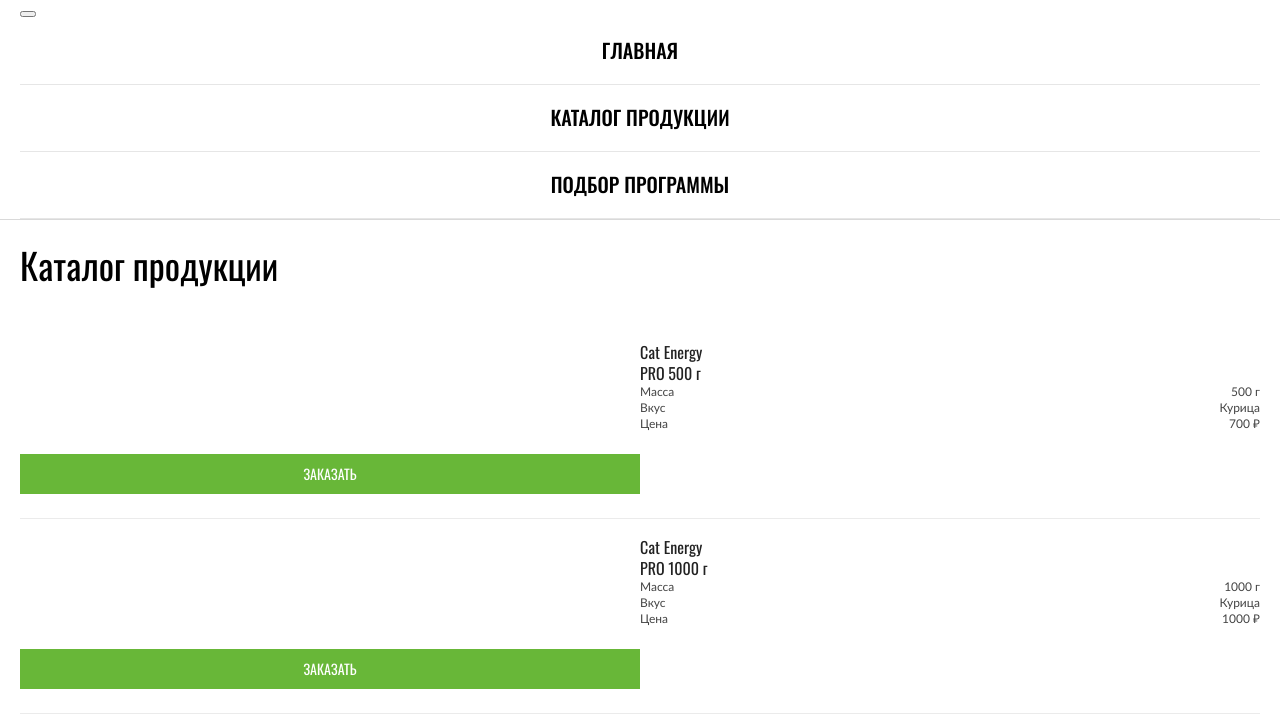
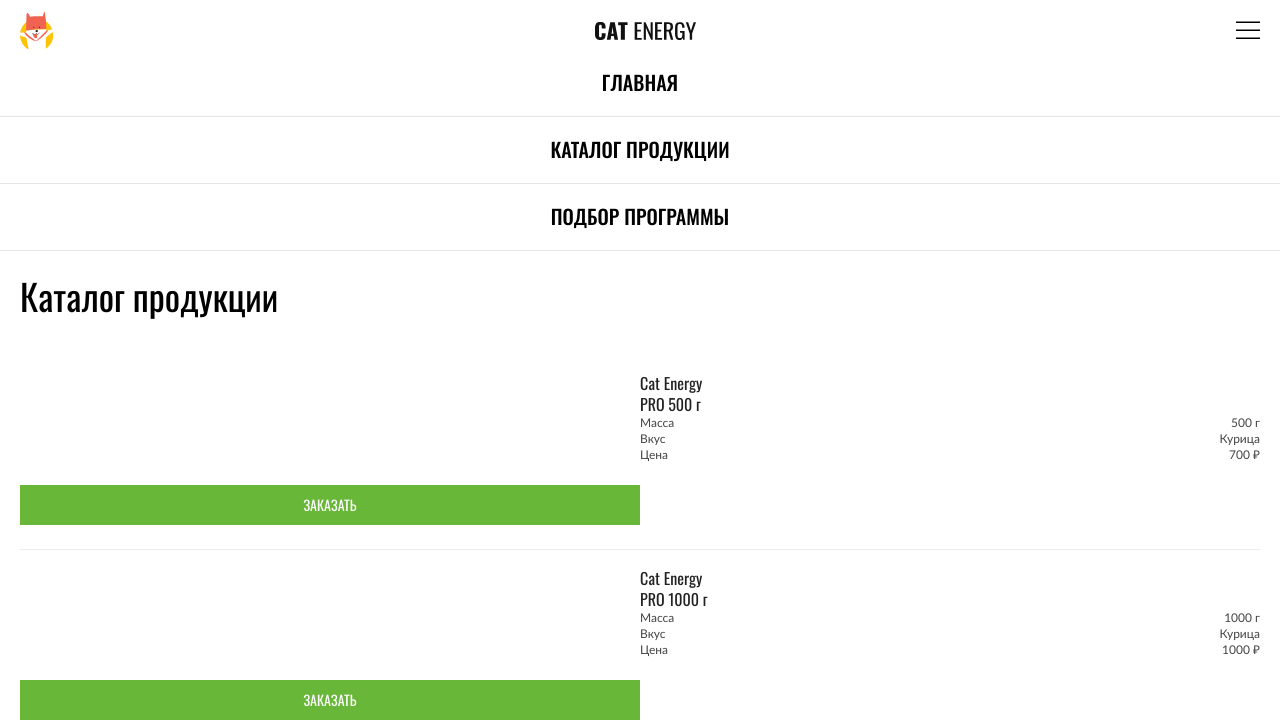
Before and after one commit to htmlacademy-adaptive/1616145-cat-energy-28, a website: page source/catalog.html in a window 1280 px wide. Shown: the top 727 px of the page. Drawn offline with nearby package versions, Linux system fonts and the light colour scheme; files that its build step writes are made by us from their sources.

Commit message:
Добавлены изменения в header

```diff
--- a/source/catalog.html
+++ b/source/catalog.html
@@ -9,16 +9,21 @@
 
   <body class="page__body">
 
-    <header class="main-header main-header--grey-line">
-        <a class="main-header__logo logo">
-          <!-- Вставить логотип
-          <img class="logo__image" src="" width="34" height="38" alt="Питание для котов «Cat Energy».">
-          <img class="logo__text" src="" width="101" height="18" alt="Питание для котов «Cat Energy».">
-          -->
-        </a>
-
-        <nav class="main-nav">
-          <button class="main-nav__toggle" type="button"><span class="visually-hidden">Открыть меню</span></button>
+    <header class="main-header">
+      <div class="main-header__container">
+          <a class="main-header__logo logo">
+            <img class="logo__image" src="img/vector/cat-energy-logo-img-mobile.svg" width="34" height="38" alt="Питание для котов «Cat Energy».">
+            <img class="logo__text" src="img/vector/cat-energy-logo-text.svg" width="101" height="18" alt="Питание для котов «Cat Energy».">
+          </a>
+          <nav class="main-nav">
+            <button class="main-nav__toggle" type="button"><span class="visually-hidden">Открыть меню</span>
+              <svg width="24" height="18" viewBox="0 0 24 18" fill="none" xmlns="http://www.w3.org/2000/svg">
+                <line y1="1.25" x2="24" y2="1.25" stroke="black" stroke-width="1.5"/>
+                <line y1="9.25" x2="24" y2="9.25" stroke="black" stroke-width="1.5"/>
+                <line y1="17.25" x2="24" y2="17.25" stroke="black" stroke-width="1.5"/>
+                </svg>
+            </button>
+      </div>
           <div class="main-nav__wrapper">
             <ul class="main-nav__list site-list">
               <li class="site-list__item site-list__item--active">
--- a/source/less/base/base.less
+++ b/source/less/base/base.less
@@ -1,3 +1,11 @@
+// Viewports
+
+@tablet-width: 768px;
+@desktop-width: 1280px;
+@mobile-width-only: 767px;
+
+// Others
+
 img {
   max-width: 100%;
   height: auto;
--- a/source/less/blocks/logo.less
+++ b/source/less/blocks/logo.less
@@ -1,4 +1,6 @@
 .logo {
+  display: contents;
+
   &__image {
 
   }
--- a/source/less/blocks/main-header.less
+++ b/source/less/blocks/main-header.less
@@ -1,8 +1,17 @@
 .main-header {
   background-color: #ffffff;
+  padding-top: 12px;
+
 
   &--grey-line {
     border-bottom: 1px solid #d9d9d9;
+  }
+
+  &__container {
+    .grid-margin;
+    display: flex;
+    justify-content: space-between;
+    align-items: center;
   }
 
   &__logo {
--- a/source/less/blocks/main-nav.less
+++ b/source/less/blocks/main-nav.less
@@ -1,8 +1,13 @@
 .main-nav {
   .grid-margin;
+  margin: 0;
 
   &__toggle {
-
+    border: 0;
+    padding: 0;
+    background-color: inherit;
+    width: 24px;
+    height: 24px;
   }
 
   &__wrapper {
```
Also changed, not shown: source/form.html (+16 -12 lines), source/img/vector/burger-menu.svg (added), source/img/vector/cat-energy-logo-img-mobile.svg (added), source/img/vector/cat-energy-logo-text.svg (added).
